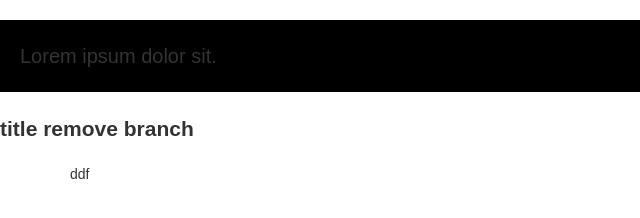
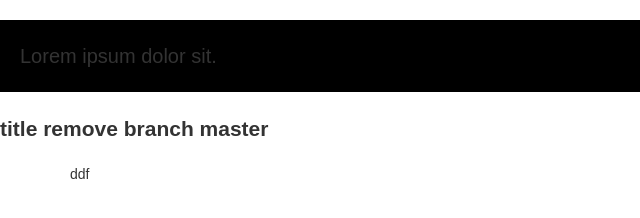
Before and after one commit to gitIllusion/desc, a plain HTML site: page index.html in a window 1280 px wide. Shown: the full height of the page, 0-640 px from the left. Drawn offline with Linux system fonts and the light colour scheme.

Commit message:
master b title

```diff
--- a/index.html
+++ b/index.html
@@ -32,7 +32,7 @@
 
 <body>
 	<p>Lorem ipsum dolor sit.</p>
-	<h2>title remove branch</h2>
+	<h2>title remove branch master</h2>
 
 	<!-- container -->
 	<div class='container'>ddf</div>
```
